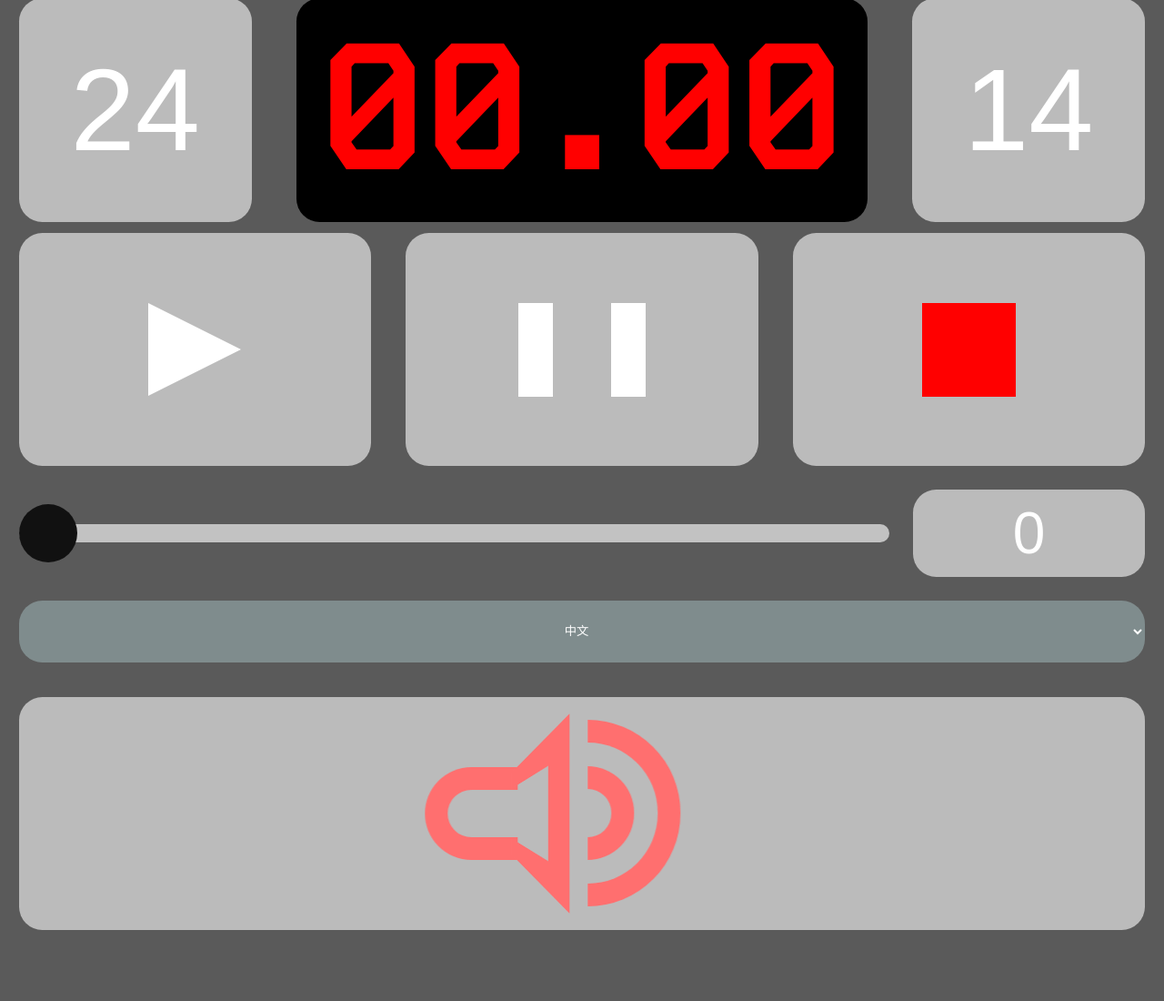
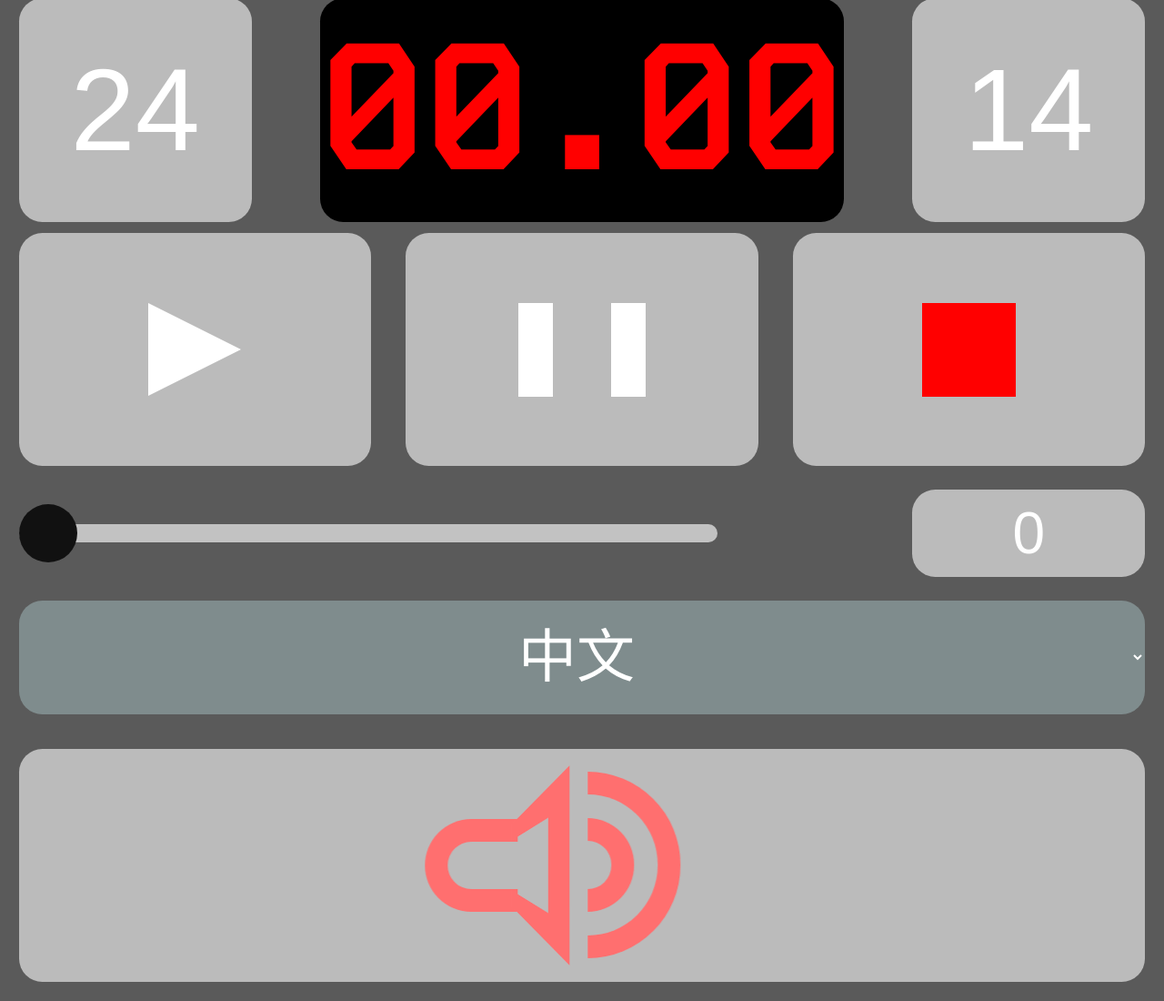
Before and after one commit to ShihShihDer/basketball-scoreboard, an Angular app: page / in a window 1280 px wide. Shown: the part 556-1656 px from the top of the page at 91% size. Before the commit the page ends 1599 px from the top, so only its background shows below. Built offline with nearby package versions, Linux system fonts and the light colour scheme.

Commit message:
Update timer component UI and language selection functionality

```diff
--- a/src/app/timer/timer.component.scss
+++ b/src/app/timer/timer.component.scss
@@ -36,7 +36,7 @@
 
         // 特殊样式的倒计时数字
         h1 {
-            width: 49vw; // 数字宽度
+            // width: 49vw; // 数字宽度
             background: #000000; // 背景颜色
             color: #ff0000;
             border-radius: 2vw;
@@ -123,7 +123,7 @@
         input[type="range"] {
             margin: 3vw 2vw 3vw 0; // 上下外边距，左右自动
             appearance: none; // 移除默认样式
-            width: 75vw;
+            width: 60vw;
             height: 1.5vw; // 滑块轨道的高度
             border-radius: 2vw; // 轨道的圆角
             background: #ddd; // 轨道的背景颜色
@@ -161,6 +161,7 @@
         padding: 2vw;
         border-radius: 2vw;
         text-align-last: center;
+        font-size: 5vw;
     }
 }
 
--- a/src/app/timer/timer.component.ts
+++ b/src/app/timer/timer.component.ts
@@ -1,5 +1,5 @@
 import { CommonModule, DatePipe } from '@angular/common';
-import { Component, OnDestroy, OnInit } from '@angular/core';
+import { Component, OnDestroy } from '@angular/core';
 import { Subscription, timer } from 'rxjs';
 import { FormsModule } from '@angular/forms';
 import { PadNumberPipe } from '../uitl/pad-number.pipe';
@@ -12,7 +12,7 @@ import { PadNumberPipe } from '../uitl/pad-number.pipe';
   providers: [DatePipe],
   imports: [CommonModule, FormsModule, PadNumberPipe]
 })
-export class TimerComponent implements OnDestroy, OnInit {
+export class TimerComponent implements OnDestroy {
   countDownLanguage = [
     { value: 'ch', viewValue: '中文' },
     { value: 'hk', viewValue: '客語' },
@@ -31,16 +31,12 @@ export class TimerComponent implements OnDestroy, OnInit {
   currentLanguage = this.countDownLanguage[0].value;
 
 
-  constructor() {
-    console.log("constructor");
-    this.loadAudioFiles();
-  }
+
 
   ngOnInit() {
 
     console.log("ngOnInit");
-
-    // this.loadAudioFiles;
+    this.loadAudioFiles();
     this.startShotClock();
 
     console.log("countDownLanguage");
@@ -51,18 +47,17 @@ export class TimerComponent implements OnDestroy, OnInit {
     console.log(this.chAudioFiles);
     console.log(this.hkAudioFiles);
     console.log(this.enAudioFiles);
-    // console.log(this.audioMap['ch'][5]);
-
+    this.loadAudioFiles();
   }
 
   loadAudioFiles() {
 
-      for (let i = 1; i <= 10; i++) {
-        console.log(i+'-ch.mp3')
-        this.chAudioFiles[i] = new Audio(`./assets/sounds/ch/${i}.mp3`);
-        this.hkAudioFiles[i] = new Audio(`./assets/sounds/hk/${i}.mp3`);
-        this.enAudioFiles[i] = new Audio(`./assets/sounds/en/${i}.mp3`);
-      }
+    for (let i = 1; i <= 10; i++) {
+      console.log(i + '-ch.mp3')
+      this.chAudioFiles[i] = new Audio(`./assets/sounds/ch/${i}.mp3`);
+      this.hkAudioFiles[i] = new Audio(`./assets/sounds/hk/${i}.mp3`);
+      this.enAudioFiles[i] = new Audio(`./assets/sounds/en/${i}.mp3`);
+    }
     this.audioTimeout = new Audio(`./assets/sounds/0.mp3`);
     this.currentAudioFiles = this.chAudioFiles;
   }
@@ -126,9 +121,9 @@ export class TimerComponent implements OnDestroy, OnInit {
   }
 
   private playSoundForSecond(second: number) {
-    if (second == 10 || second == 9 || second == 8 || second == 7 || second == 6 || second == 5 || second == 4 || second == 3 || second == 2 || second == 1 ) {
+    if (second == 10 || second == 9 || second == 8 || second == 7 || second == 6 || second == 5 || second == 4 || second == 3 || second == 2 || second == 1) {
       this.currentAudioFiles[second].play();
-    }if (second == 0.01) {
+    } if (second == 0.01) {
       this.audioTimeout.play();
     }
   }
```
